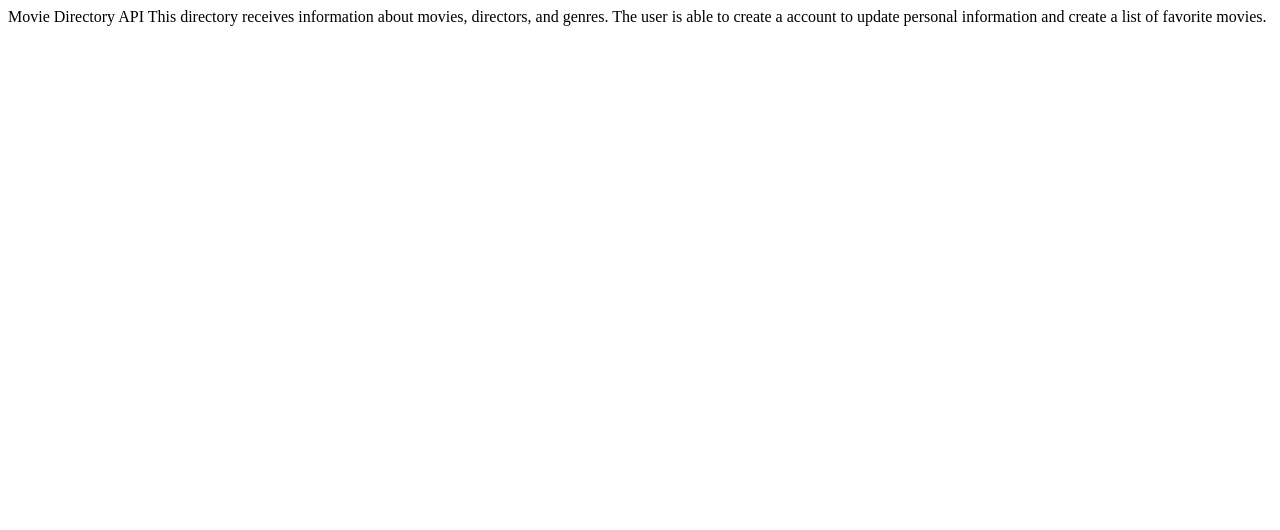
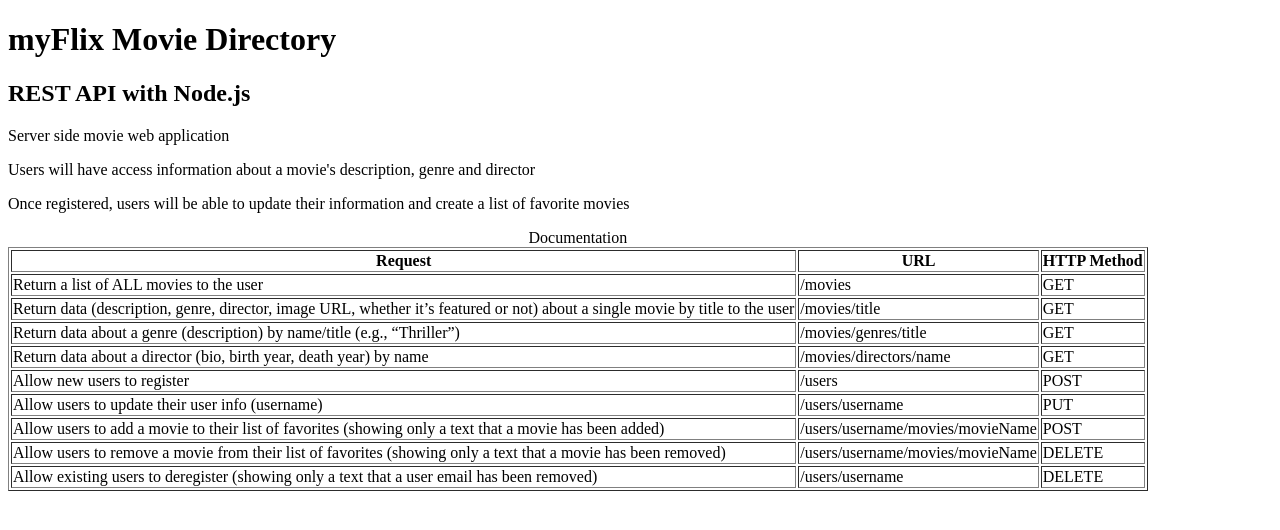
Before and after one commit to zeniagist/myFlix-Backend, a website: page public/documentation.html in a window 1280 px wide. Drawn offline with Linux system fonts and the light colour scheme.

Commit message:
added URL endpoints

```diff
--- a/public/documentation.html
+++ b/public/documentation.html
@@ -1,3 +1,82 @@
-Movie Directory API
+<!DOCTYPE html>
 
-This directory receives information about movies, directors, and genres. The user is able to create a account to update personal information and create a list of favorite movies.
+<html>
+
+<head>
+  <meta charset="utf-8">
+  <meta name="viewport" content="width=device-width, initial-scale=1">
+  <title>Documentation</title>
+  <link rel="stylesheet" type="text/css">
+</head>
+
+<body>
+
+  <header>
+    <h1>myFlix Movie Directory</h1>
+    <h2>REST API with Node.js</h2>
+  </header>
+
+  <div>
+    <p>Server side movie web application</p>
+    <p>Users will have access information about a movie's description, genre and director</p>
+    <p>Once registered, users will be able to update their information and create a list of favorite movies</p>
+  </div>
+
+  <div>
+    <table border="1">
+        <caption>Documentation</caption>
+      <tr>
+        <th>Request</th>
+        <th>URL</th>
+        <th>HTTP Method</th>
+      </tr>
+      <tr>
+        <td>Return a list of ALL movies to the user</td>
+        <td>/movies</td>
+        <td>GET</td>
+      </tr>
+      <tr>
+        <td>Return data (description, genre, director, image URL, whether it’s featured or not) about a single movie by title to the user</td>
+        <td>/movies/title</td>
+        <td>GET</td>
+      <tr>
+        <td>Return data about a genre (description) by name/title (e.g., “Thriller”)</td>
+        <td>/movies/genres/title</td>
+        <td>GET</td>
+      </tr>
+      <tr>
+        <td>Return data about a director (bio, birth year, death year) by name</td>
+        <td>/movies/directors/name</td>
+        <td>GET</td>
+      </tr>
+      <tr>
+        <td>Allow new users to register</td>
+        <td>/users</td>
+        <td>POST</td>
+      </tr>
+      <tr>
+        <td>Allow users to update their user info (username)</td>
+        <td>/users/username</td>
+        <td>PUT</td>
+        </tr>
+      <tr>
+        <td>Allow users to add a movie to their list of favorites (showing only a text that a movie has been added)</td>
+        <td>/users/username/movies/movieName</td>
+        <td>POST</td>
+        </tr>
+      <tr>
+        <td>Allow users to remove a movie from their list of favorites (showing only a text that a movie has been removed)</td>
+        <td>/users/username/movies/movieName</td>
+        <td>DELETE</td>
+    </tr>
+      <tr>
+        <td>Allow existing users to deregister (showing only a text that a user email has been removed)</td>
+        <td>/users/username</td>
+        <td>DELETE</td>
+        </tr>
+    </table>
+  </div>
+
+</body>
+
+</html>
```
